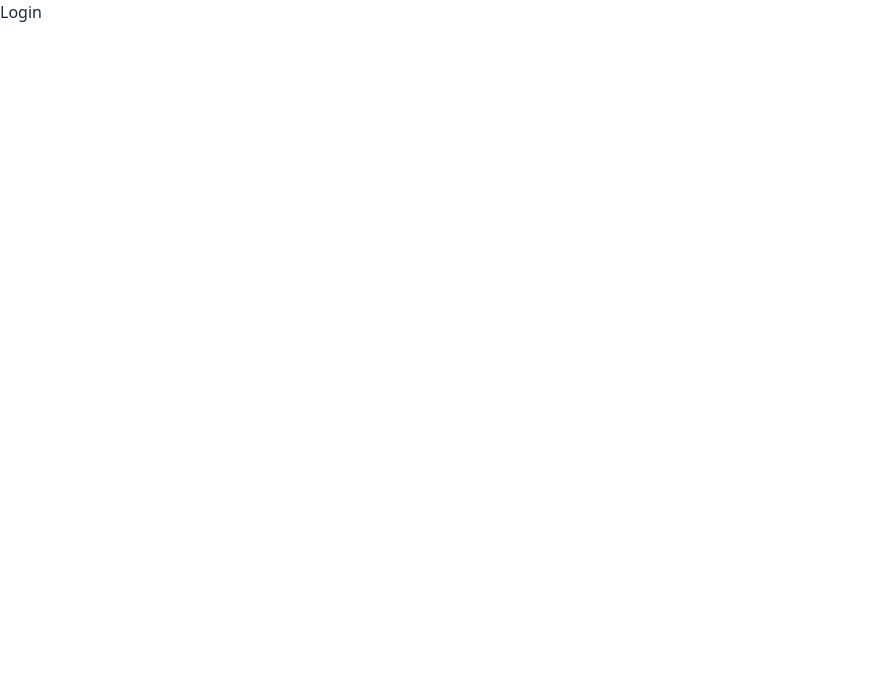
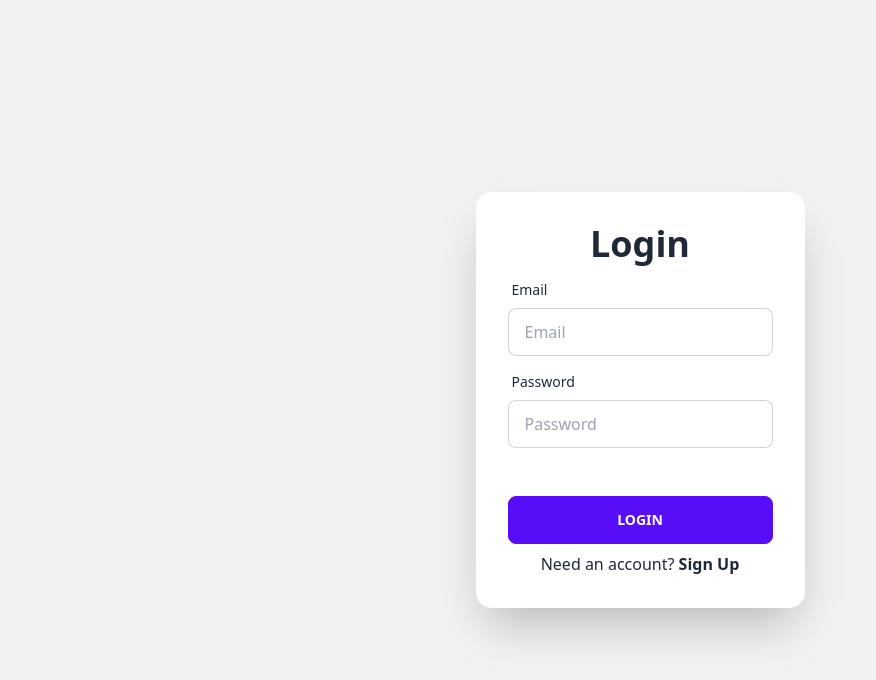
Before and after one commit to Kgayl008/chat-app, a React (Create React App) app: page /login in a window 1280 px wide. Shown: the top 680 px of the page, without its empty margins (0-876 px from the left). Built offline with nearby package versions, Linux system fonts and the light colour scheme.

Commit message:
created component folder with chat, navbar, and search jsx files

```diff
--- a/src/pages/Login.jsx
+++ b/src/pages/Login.jsx
@@ -1,8 +1,43 @@
-import React from 'react'
+import React from 'react';
+import { Link } from "react-router-dom";
 
 const Login = () => {
   return (
-    <div>Login</div>
+    <div className="hero min-h-screen bg-base-200">
+      <div className="hero-content flex-col lg:flex-row-reverse">
+        <div className="card flex-shrink-0 w-full max-w-sm shadow-2xl bg-base-100">
+          <div className="card-body">
+            <h1 className="text-center text-4xl font-bold">Login</h1>
+            <div className="form-control">
+              <label className="label">
+                <span className="label-text">Email</span>
+              </label>
+              <input
+                type="text"
+                placeholder="Email"
+                className="input input-bordered"
+              />
+            </div>
+            <div className="form-control">
+              <label className="label">
+                <span className="label-text">Password</span>
+              </label>
+              <input
+                type="text"
+                placeholder="Password"
+                className="input input-bordered"
+              />
+              <label className="label"></label>
+            </div>
+            <div className="form-control mt-6">
+              <button className="btn btn-primary">Login</button>
+            </div>
+            <p className="text-center">Need an account?
+            <Link to="/" className="font-bold"> Sign Up</Link></p>
+          </div>
+        </div>
+      </div>
+    </div>
   )
 }
 
--- a/src/pages/Register.jsx
+++ b/src/pages/Register.jsx
@@ -19,7 +19,7 @@
         </div>
         <div className="card flex-shrink-0 w-full max-w-sm shadow-2xl bg-base-100">
           <div className="card-body">
-            <h1 className="text-center text-4xl">Register</h1>
+            <h1 className="text-center text-4xl font-bold">Register</h1>
             <div className="form-control">
               <label className="label">
                 <span className="label-text">Name</span>
```
Also changed, not shown: src/components/Chat.jsx (added), src/components/Navbar.jsx (added), src/components/Search.jsx (added).
